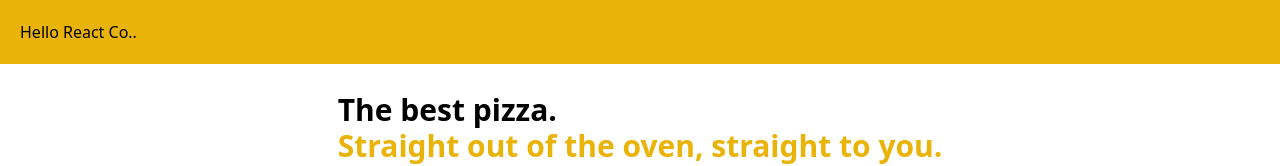
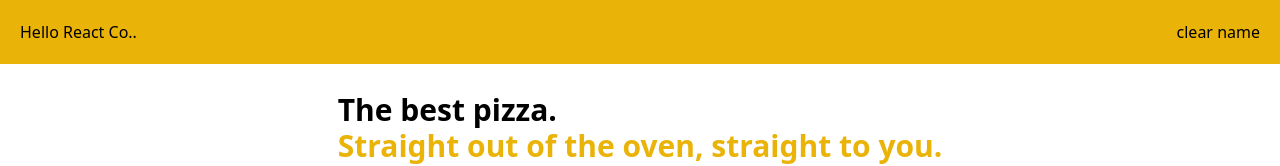
Before and after one commit to Ganes769/Pizza, a React (Vite) app: page / in a window 1280 px wide. Shown: the top 166 px of the page. Built offline with nearby package versions, Linux system fonts and the light colour scheme.

Commit message:
lasr commit

```diff
--- a/User.ts
+++ b/User.ts
@@ -13,7 +13,10 @@ const userSlice = createSlice({
     updateName(state = intistate, action) {
       state.username = action.payload;
     },
+    clearName(state = intistate) {
+      state.username = "";
+    },
   },
 });
-export const { updateName } = userSlice.actions;
+export const { updateName, clearName } = userSlice.actions;
 export default userSlice.reducer;
--- a/src/components/Header.tsx
+++ b/src/components/Header.tsx
@@ -1,5 +1,6 @@
 import { useDispatch, useSelector } from "react-redux";
 import { Link } from "@tanstack/react-router";
+import { clearName } from "../../User";
 // import { clearName } from "../../User";
 export default function Header() {
   const username = useSelector((state: any) => state.user.username);
@@ -13,7 +14,15 @@ export default function Header() {
       ) : (
         <h4>Hello React Co..</h4>
       )}
-      <h2>{username}</h2>
+      <div className="flex">
+        <h2>{username}</h2>
+        <p
+          className="cursor-pointer ml-3"
+          onClick={() => dispatch(clearName())}
+        >
+          clear name
+        </p>
+      </div>
     </nav>
   );
 }
--- a/src/pages/Login.tsx
+++ b/src/pages/Login.tsx
@@ -29,8 +29,8 @@ export default function Login() {
 
   function onSubmit(data: FormData) {
     dispatch(updateName(data.firstname));
-    toast.success(`Hello ${user}`);
-    console.log(data);
+    toast.success(`Hello ${data.firstname}`);
+
     navigate({
       to: "/menu",
     });
```
